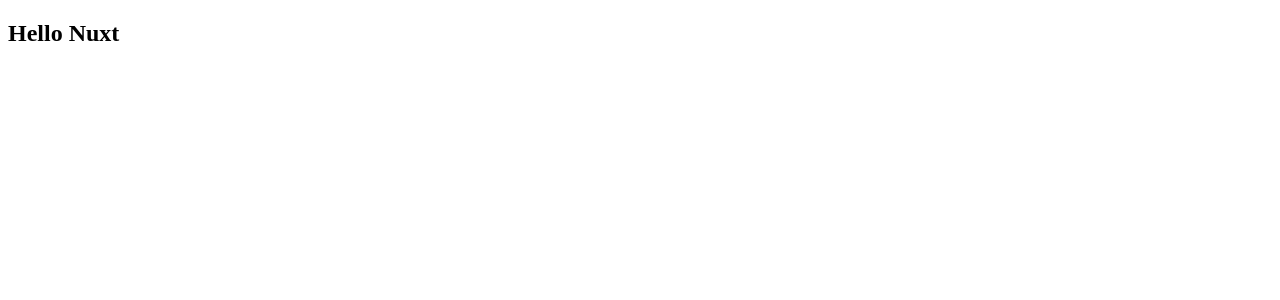
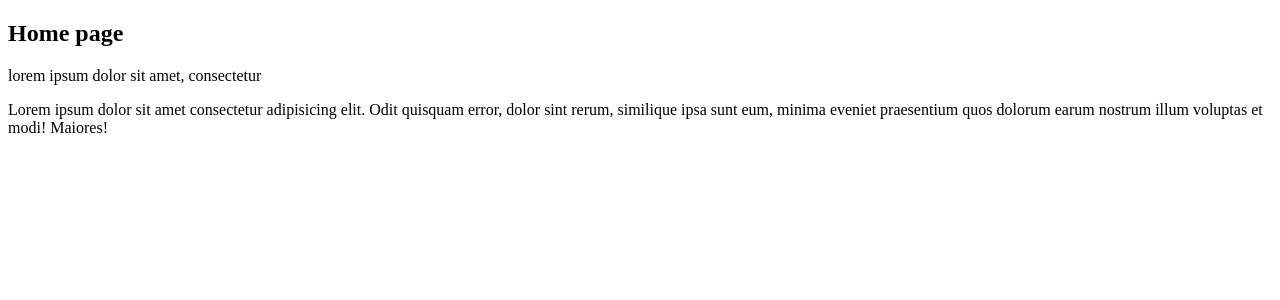
Before and after one commit to dabingch/vue-web-apps, a Nuxt app in the folder vue-nuxi-dojo/: page / in a window 1280 px wide. Shown: the top 300 px of the page. Built offline with nearby package versions, Linux system fonts and the light colour scheme.

Commit message:
Add router in vue-nuxt-dojo

```diff
--- a/vue-nuxi-dojo/app.vue
+++ /dev/null
@@ -1,5 +0,0 @@
-<template>
-	<div>
-		<h2>Hello Nuxt</h2>
-	</div>
-</template>
--- /dev/null
+++ b/vue-nuxi-dojo/pages/about.vue
@@ -0,0 +1,9 @@
+<template>
+	<div>
+		<h2>About Page</h2>
+	</div>
+</template>
+
+<script setup></script>
+
+<style lang="scss" scoped></style>
--- /dev/null
+++ b/vue-nuxi-dojo/pages/index.vue
@@ -0,0 +1,16 @@
+<template>
+	<div>
+		<h2>Home page</h2>
+		<p>lorem ipsum dolor sit amet, consectetur</p>
+		<p>
+			Lorem ipsum dolor sit amet consectetur adipisicing elit. Odit
+			quisquam error, dolor sint rerum, similique ipsa sunt eum, minima
+			eveniet praesentium quos dolorum earum nostrum illum voluptas et
+			modi! Maiores!
+		</p>
+	</div>
+</template>
+
+<script setup></script>
+
+<style lang="scss" scoped></style>
--- /dev/null
+++ b/vue-nuxi-dojo/pages/products/[id].vue
@@ -0,0 +1,11 @@
+<template>
+	<div>
+		<h2>Product {{ id }}</h2>
+	</div>
+</template>
+
+<script setup>
+const { id } = useRoute().params
+</script>
+
+<style lang="scss" scoped></style>
--- /dev/null
+++ b/vue-nuxi-dojo/pages/products/index.vue
@@ -0,0 +1,9 @@
+<template>
+	<div>
+		<h2>Product Page</h2>
+	</div>
+</template>
+
+<script setup></script>
+
+<style lang="scss" scoped></style>
```
